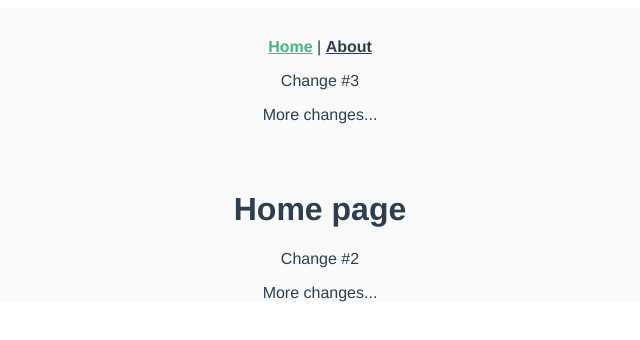
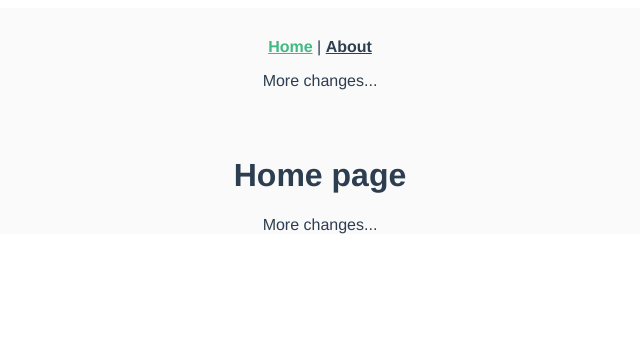
Before and after one commit to pbsabella/vue-test-app, a Vue app: page /#/ in a window 1280 px wide. Shown: the top 340 px of the page, without its empty margins (320-960 px from the left). Built offline with nearby package versions, Linux system fonts and the light colour scheme.

Commit message:
Revert "Merge pull request #1 from pbsabella/test-tree"
This reverts commit 2c892d84e2cb9577fdb1487a8211f8eac6eaa3bd, reversing
changes made to e57671e5b169634b71ce5d49238029e45d48bf3b.

```diff
--- a/src/App.vue
+++ b/src/App.vue
@@ -3,7 +3,6 @@
     <div id="nav">
       <router-link to="/">Home</router-link> |
       <router-link to="/about">About</router-link>
-      <p>Change #3</p>
       <p>More changes...</p>
     </div>
     <router-view/>
--- a/src/views/About.vue
+++ b/src/views/About.vue
@@ -1,7 +1,6 @@
 <template>
   <div class="about">
     <h1>This is an about page</h1>
-    <p>Change #1</p>
     <p>More changes...</p>
   </div>
 </template>
--- a/src/views/Home.vue
+++ b/src/views/Home.vue
@@ -15,7 +15,6 @@ export default defineComponent({
 <template>
   <div class="home">
     <h1>Home page</h1>
-    <p>Change #2</p>
     <p>More changes...</p>
   </div>
 </template>
```
